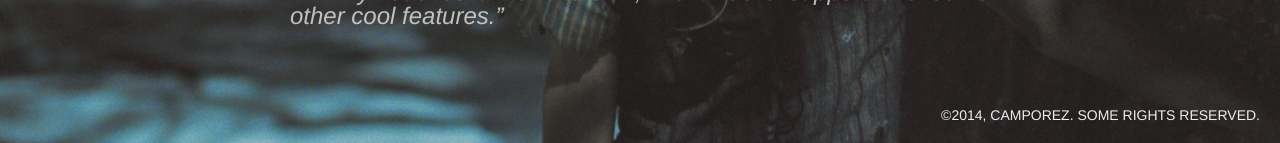
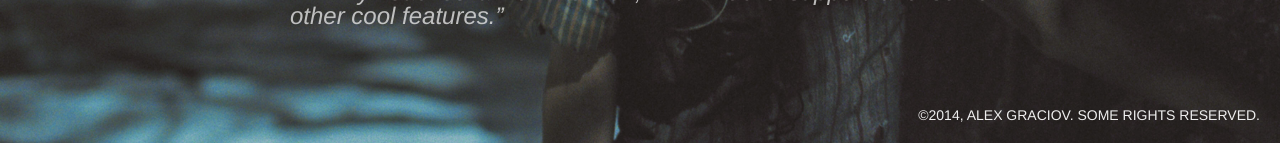
Before and after one commit to B-DAP/B-DAP.github.io, a Jekyll site: the page built from _posts/2014-01-22-thinny-2.md, in a window 1280 px wide and 900 px high, scrolled down 3236 px. Shown: the part 757-900 px from the top of the window. Built offline with Jekyll 4.4.1, drawn with Linux system fonts in a browser that asks for light colours; Markdown is read by kramdown in place of the engine named in the settings.

Commit message:
Updated _config.yml

```diff
--- a/_config.yml
+++ b/_config.yml
@@ -46,7 +46,7 @@ menu:
     url:	/about
 
 copyright:
-  author:	Camporez
-  url:		http://camporez.com
+  author:	Alex Graciov
+  url:		http://www.softcom.com
   type_title:	Some rights reserved
   type_url:	http://creativecommons.org/licenses/by-nc/2.5
```
